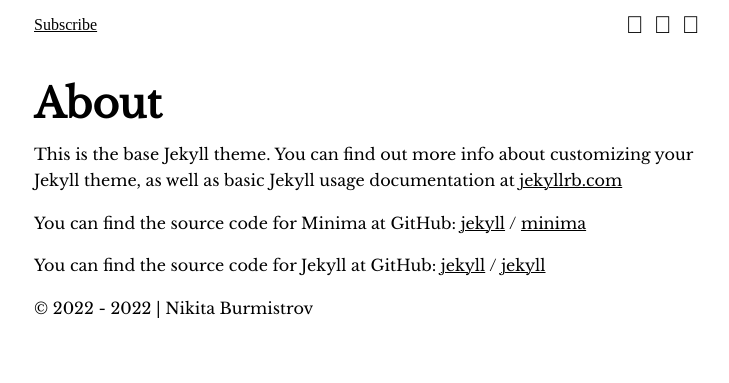
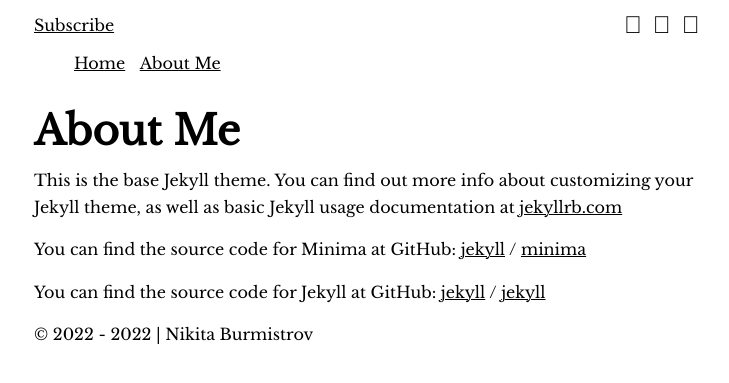
Before and after one commit to burmistrov-tech/blog, a Jekyll site: the page built from static/about-me.md, in a window 1280 px wide. Shown: the top 383 px of the page, without its empty margins (266-995 px from the left). Built offline with Jekyll 4.4.1, drawn with Linux system fonts in a browser that asks for light colours; some web fonts are replaced.

Commit message:
add static links in navbar

```diff
--- a/_includes/header.html
+++ b/_includes/header.html
@@ -1,9 +1,10 @@
 <header>
   <nav class="menu">
+    <div class="social-links">
       <div class="face">
         <a href="">Subscribe</a>
       </div>
-    <ul class="social">
+      <ul>
         <li><a href="https://www.linkedin.com/in/nburmistrov/" rel="nofollow"
           title="My LinkedIn profile"><i class="icon-linkedin notranslate" aria-hidden="true"></i></a>
         </li>
@@ -14,5 +15,15 @@
           title="Contant with me via Telegram"><i class="icon-telegram notranslate" aria-hidden="true"></i></a>
         </li>
       </ul>
+    </div>
+    <div class="static-links">
+      <ul>
+        <li><a href="/">Home</a></li>
+        <li><a href="/about-me.html">About Me</a></li>
+        <li></li>
+        <li></li>
+        <li></li>
+      </ul>
+    </div>
   </nav>
 </header>
--- a/_sass/defenitions.scss
+++ b/_sass/defenitions.scss
@@ -1,3 +1,5 @@
 // There are some base defenitions within the project
 $width: 680px;
 $em: 24px;
+$code-font: 'JetBrains Mono', 'Ubuntu Mono', monospace;
+$primary-font: 'Libre Baskerville', 'Georgia', 'Times New Roman', serif;
--- a/_sass/fonts.scss
+++ b/_sass/fonts.scss
@@ -1,8 +1,4 @@
 @import url('https://fonts.googleapis.com/css?family=Libre+Baskerville:400|JetBrains+Mono:400,500|Ubuntu+Mono:400');
-
-$code-font: 'JetBrains Mono', 'Ubuntu Mono', monospace;
-
-$primary-font: 'Libre Baskerville', 'Georgia', 'Times New Roman', serif;
 
 %primary-font {
   font-family: $primary-font;
--- a/_sass/header.scss
+++ b/_sass/header.scss
@@ -1,3 +1,5 @@
+@import "defenitions";
+
 .header {
   text-align: center;
 
@@ -7,12 +9,20 @@
 }
 
 .menu {
+  font-family: $primary-font;
+}
+
+%links {
   display: flex;
   flex-wrap: inherit;
   align-items: center;
+}
+
+.social-links {
+  @extend %links;
   justify-content: space-between;
 
-  .social {
+  ul {
     margin: $em / 2;
     font-size: $em;
     list-style: none;
@@ -31,3 +41,17 @@
     }
   }
 }
+
+.static-links {
+  @extend %links;
+
+  ul {
+    margin: 0;
+    list-style: none;
+
+    li {
+      display: inline;
+      padding-right: 10px;
+    }
+  }
+}
--- a/static/about.md
+++ b/static/about-me.md
@@ -1,7 +1,7 @@
 ---
 layout: page
-title: About
-permalink: /about/
+title: About Me
+permalink: /about-me
 ---
 
 This is the base Jekyll theme. You can find out more info about customizing your Jekyll theme, as well as basic Jekyll usage documentation at [jekyllrb.com](https://jekyllrb.com/)
```
Lines whose indentation alone changed are shown as unchanged.
